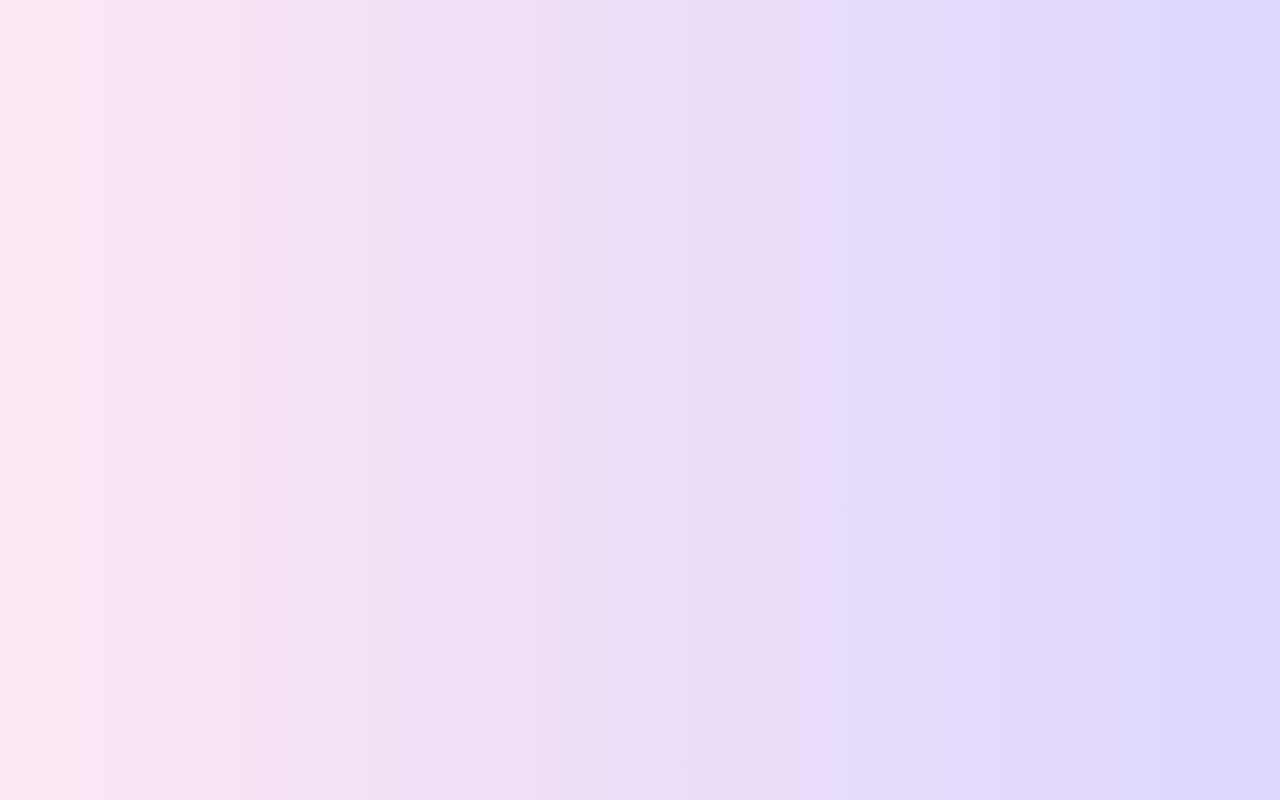
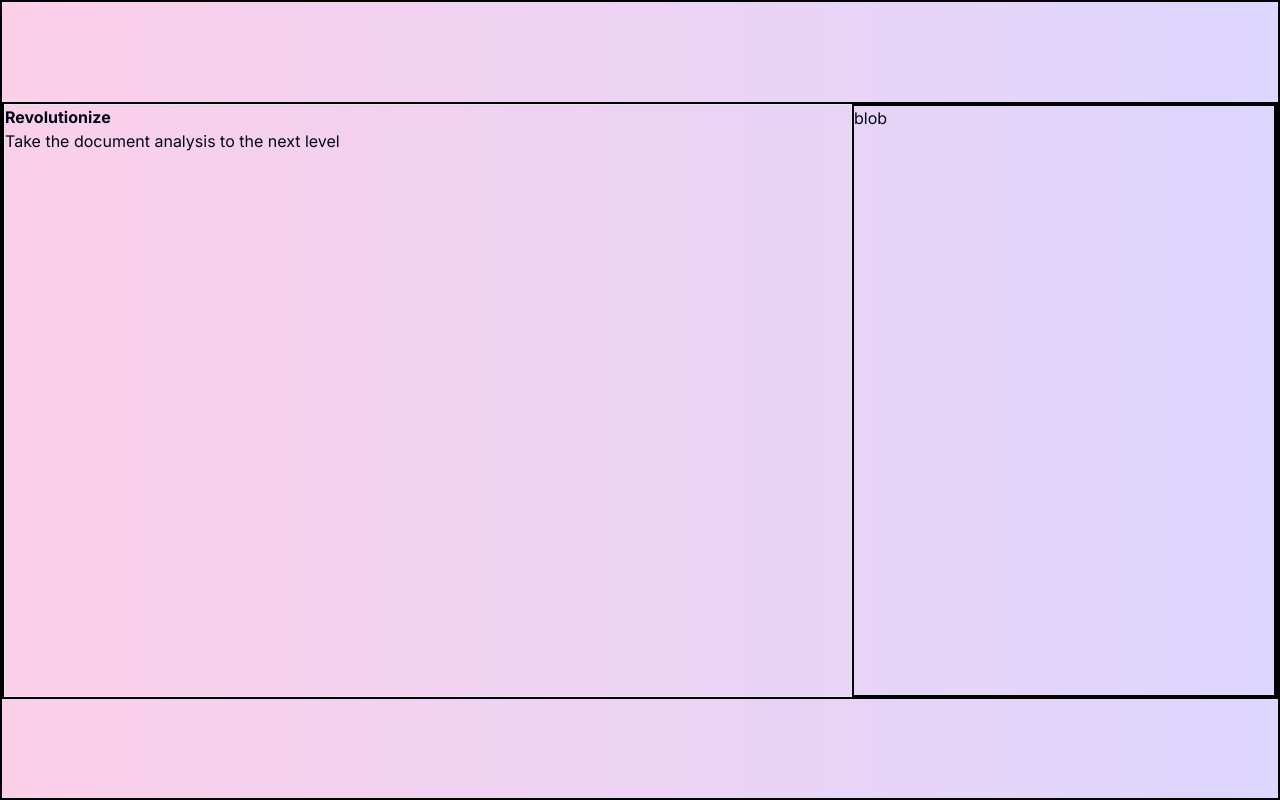
Before and after one commit to plode-v/docvizor, a Next.js app in the folder client/: page / in a window 1280 px wide. Built offline with nearby package versions, Linux system fonts and the light colour scheme.

Commit message:
update hero banner

```diff
--- a/client/src/app/(homepage)/page.tsx
+++ b/client/src/app/(homepage)/page.tsx
@@ -2,11 +2,26 @@ import React from 'react'
 
 const Homepage = async () => {
   return (
-    <div className='w-screen min-h-screen bg-gradient-to-r from-pink-100 to-violet-200'>
-      <div>
+    <main className='bg-gradient-to-r from-pink-200 to-violet-200 min-h-screen w-screen border-none m-0 flex justify-center items-center flex-col'>
 
-      </div>
-    </div>
+      <section id='hero-banner' className='h-screen w-screen border-black border-2 flex justify-center items-center'>
+        <div className='h-3/4 border-black border-2 w-full 2xl:w-3/4 grid grid-cols-3'>
+          <div className='col-span-2 border inline-block'>
+            <h1 className='font-bold'>
+              Revolutionize
+            </h1>
+            <h1>
+              Take the document analysis to the next level
+            </h1>
+          </div>
+          <div className='col-span-1 border-black border-2'>
+            blob
+          </div>
+        </div>
+
+      </section>
+
+    </main>
   )
 }
 
```
